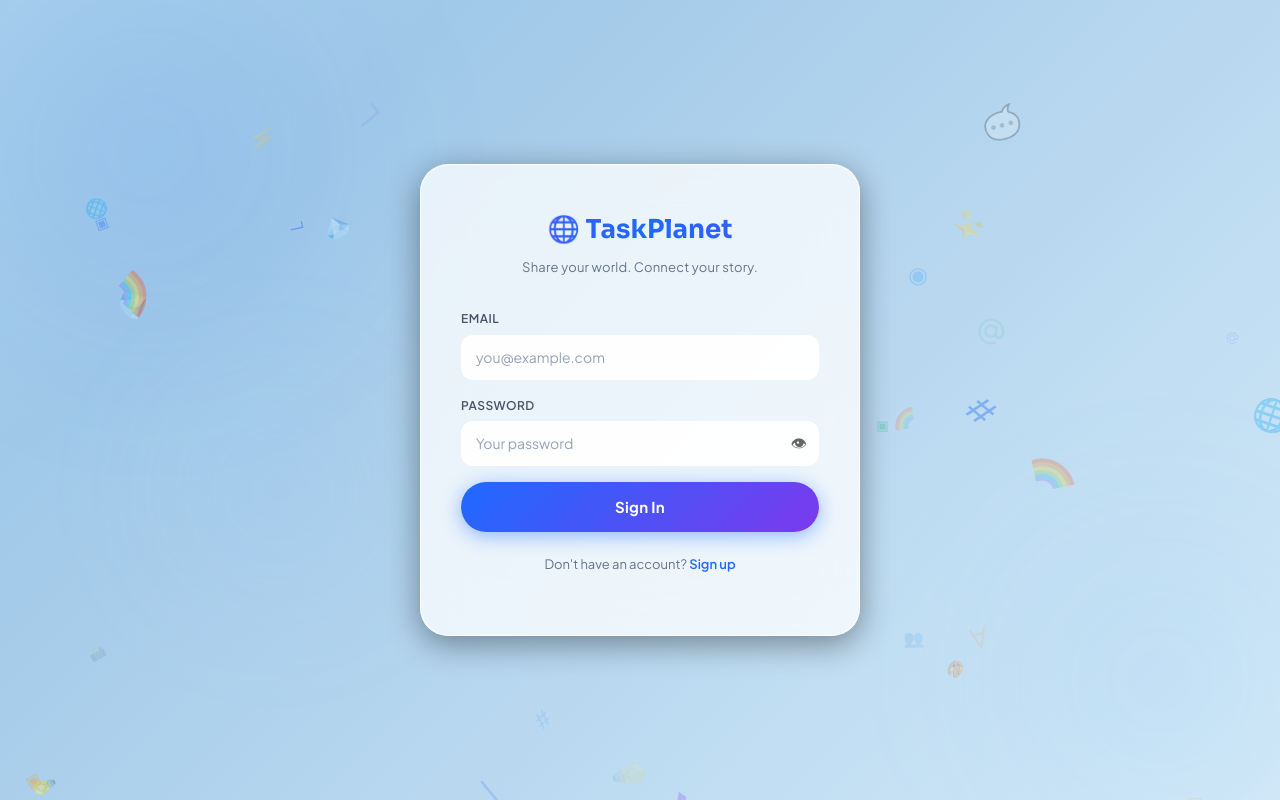
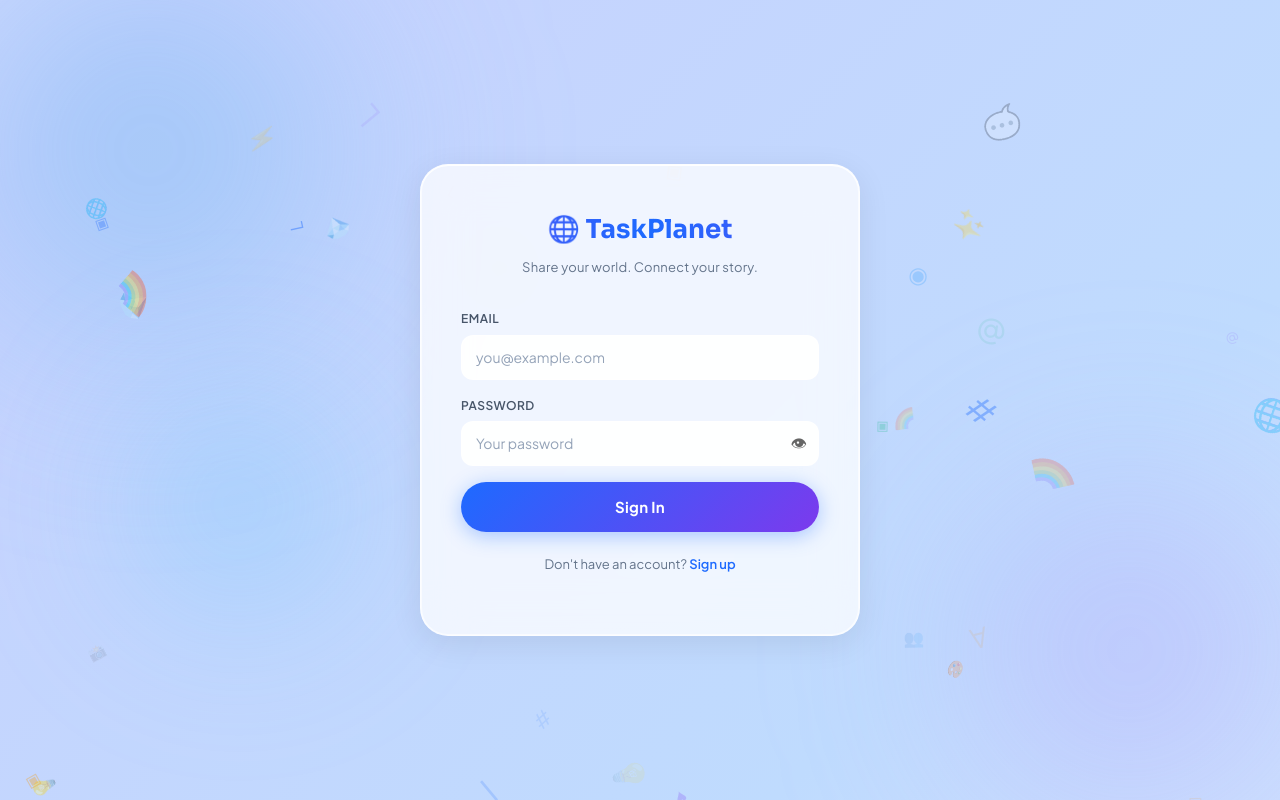
Before and after one commit to Vedant294/Social-media-Taskplanet, a React (Vite) app in the folder frontend/: page /login in a window 1280 px wide. Built offline with nearby package versions, Linux system fonts and the light colour scheme; no server answers.

Commit message:
fix: bind server to 0.0.0.0 for Render deployment

```diff
--- a/frontend/src/styles/auth.css
+++ b/frontend/src/styles/auth.css
@@ -43,15 +43,16 @@
   overscroll-behavior: none;
   background: linear-gradient(
     -45deg,
-    #a8d8f0,
-    #c4e8f8,
-    #b8d4f5,
-    #d4eaf8,
-    #a0c8e8,
-    #bce0f5
+    #e0f2fe,
+    #bae6fd,
+    #ddd6fe,
+    #e0e7ff,
+    #bfdbfe,
+    #c7d2fe,
+    #e0f2fe
   );
   background-size: 400% 400%;
-  animation: gradientShift 12s ease infinite;
+  animation: gradientShift 8s ease infinite;
 }
 
 /* Gradient orbs */
@@ -65,33 +66,33 @@
 }
 
 .auth-page::before {
-  width: 500px;
-  height: 500px;
-  background: radial-gradient(circle, rgba(29,106,255,0.12) 0%, transparent 70%);
-  top: -100px;
-  left: -100px;
+  width: 600px;
+  height: 600px;
+  background: radial-gradient(circle, rgba(99,179,237,0.45) 0%, rgba(147,197,253,0.2) 50%, transparent 70%);
+  top: -150px;
+  left: -150px;
   animation: orbFloat1 10s ease-in-out infinite;
 }
 
 .auth-page::after {
-  width: 400px;
-  height: 400px;
-  background: radial-gradient(circle, rgba(100,180,255,0.12) 0%, transparent 70%);
-  bottom: -80px;
-  right: -80px;
+  width: 500px;
+  height: 500px;
+  background: radial-gradient(circle, rgba(167,139,250,0.35) 0%, rgba(196,181,253,0.15) 50%, transparent 70%);
+  bottom: -100px;
+  right: -100px;
   animation: orbFloat2 13s ease-in-out infinite;
 }
 
-/* Extra orb via wrapper */
+/* Extra orbs */
 .auth-orb-extra {
   position: fixed;
-  width: 300px;
-  height: 300px;
+  width: 350px;
+  height: 350px;
   border-radius: 50%;
-  background: radial-gradient(circle, rgba(147,197,253,0.15) 0%, transparent 70%);
-  filter: blur(60px);
-  bottom: 20%;
-  left: 10%;
+  background: radial-gradient(circle, rgba(56,189,248,0.3) 0%, rgba(125,211,252,0.1) 50%, transparent 70%);
+  filter: blur(70px);
+  bottom: 15%;
+  left: 5%;
   animation: orbFloat3 9s ease-in-out infinite;
   pointer-events: none;
   z-index: 0;
@@ -110,9 +111,9 @@
   width: 100%;
   max-width: 440px;
   box-shadow:
-    0 8px 32px rgba(0, 0, 0, 0.4),
-    0 0 0 1px rgba(255,255,255,0.05) inset,
-    0 1px 0 rgba(255,255,255,0.15) inset;
+    0 8px 32px rgba(0, 0, 0, 0.08),
+    0 0 0 1px rgba(255,255,255,0.6) inset,
+    0 1px 0 rgba(255,255,255,0.9) inset;
   animation: cardEntrance 0.6s cubic-bezier(0.34, 1.56, 0.64, 1) both;
 }
 
@@ -141,9 +142,9 @@
 
 /* Error */
 .auth-error {
-  background: rgba(239,68,68,0.15);
-  border: 1px solid rgba(239,68,68,0.35);
-  color: #fca5a5;
+  background: rgba(239,68,68,0.1);
+  border: 1px solid rgba(239,68,68,0.3);
+  color: #dc2626;
   border-radius: 12px;
   padding: 10px 14px;
   font-size: 13px;
@@ -183,7 +184,7 @@
 .auth-page .form-control:focus {
   outline: none !important;
   border-color: rgba(29,106,255,0.8) !important;
-  box-shadow: 0 0 0 3px rgba(29,106,255,0.25) !important;
+  box-shadow: 0 0 0 3px rgba(29,106,255,0.15) !important;
   background: #ffffff !important;
 }
 .auth-page .form-control::placeholder {
@@ -191,7 +192,7 @@
   -webkit-text-fill-color: #94a3b8 !important;
 }
 
-/* Autofill — keep light style */
+/* Autofill */
 .auth-page .form-control:-webkit-autofill,
 .auth-page .form-control:-webkit-autofill:hover,
 .auth-page .form-control:-webkit-autofill:focus,
@@ -233,7 +234,7 @@
   font-weight: 700;
   font-family: 'Plus Jakarta Sans', sans-serif;
   cursor: pointer;
-  box-shadow: 0 4px 20px rgba(29,106,255,0.45);
+  box-shadow: 0 4px 20px rgba(29,106,255,0.35);
   transition: all 200ms ease;
   margin-top: 8px;
   display: flex;
@@ -244,8 +245,8 @@
 }
 .btn-auth:hover:not(:disabled) {
   transform: translateY(-2px);
-  box-shadow: 0 8px 28px rgba(29,106,255,0.55);
-  filter: brightness(1.1);
+  box-shadow: 0 8px 28px rgba(29,106,255,0.45);
+  filter: brightness(1.08);
 }
 .btn-auth:active { transform: scale(0.98); }
 .btn-auth:disabled { opacity: 0.55; cursor: not-allowed; }
@@ -265,25 +266,6 @@
 }
 .auth-switch a:hover { color: #1554D4; }
 
-/* Divider line */
-.auth-divider {
-  display: flex;
-  align-items: center;
-  gap: 12px;
-  margin: 20px 0;
-}
-.auth-divider::before,
-.auth-divider::after {
-  content: '';
-  flex: 1;
-  height: 1px;
-  background: rgba(255,255,255,0.1);
-}
-.auth-divider span {
-  font-size: 12px;
-  color: rgba(255,255,255,0.3);
-}
-
 @media (max-width: 480px) {
   .auth-card { padding: 28px 20px; border-radius: 20px; }
   .auth-brand { font-size: 22px; }
```
Also changed, not shown: 1 other file (tests, documents, lock files or other folders).
